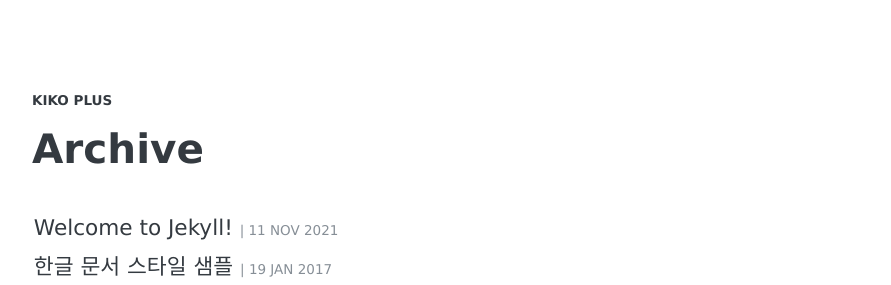
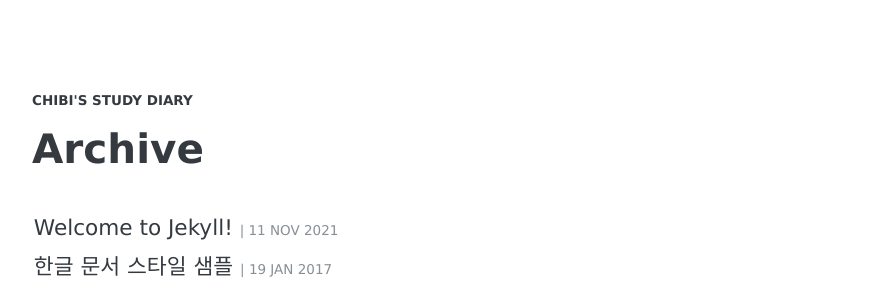
Before and after one commit to chibi-chichi/chibi-chichi.github.io, a Jekyll site: the page built from archive/index.html, in a window 1280 px wide. Shown: the top 285 px of the page, without its empty margins (194-1085 px from the left). Built offline with Jekyll 4.4.1, drawn with Linux system fonts in a browser that asks for light colours; some web fonts are replaced.

Commit message:
Update _config.yml

```diff
--- a/_config.yml
+++ b/_config.yml
@@ -3,7 +3,7 @@
 # # # # # # # # # # # # #
 
 # Basic
-name:               "Kiko Plus"
+name:               "Chibi's Study Diary"
 
 author:
   facebook:         your-id
@@ -20,7 +20,7 @@ author:
   reddit:           your-id
   medium:           your-id
   tumblr:           your-id
-  email:            your-id@your-email.com
+  email:            chibiriea@your-email.com
 
 copyright:
   year:             2017
@@ -35,7 +35,7 @@ disqus:
   id:               "kiko-plus"
 
 # URL
-url:                "https://AWEEKJ.github.io" # the base hostname & protocol for your site
+url:                "https://chibi-chichi.github.io" # the base hostname & protocol for your site
 # url:                "http://localhost:4000" # use this url when you develop
 baseurl:            "/Kiko-plus" # the subpath of your site, e.g. /blog
 
```
